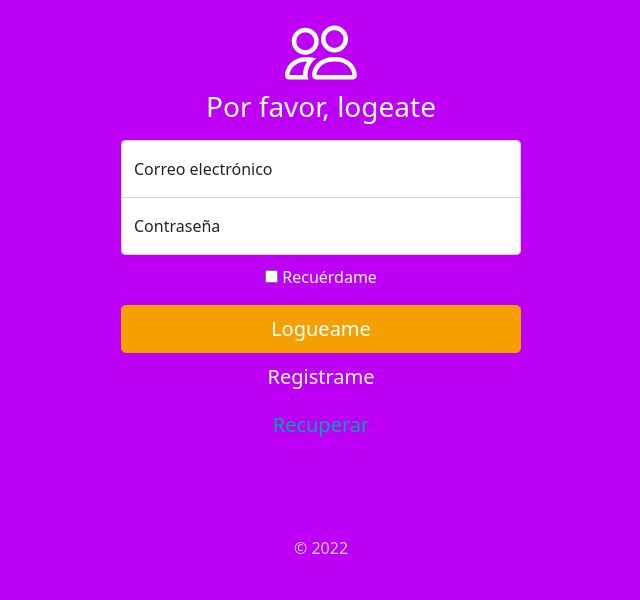
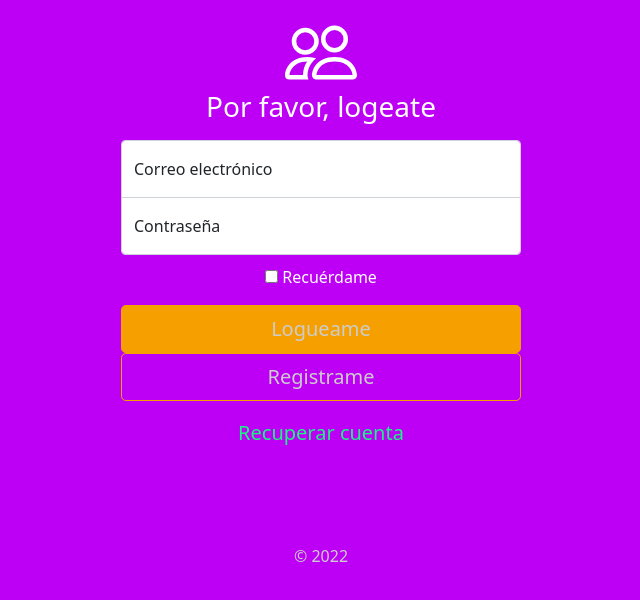
Before and after one commit to Solojaume/Connecting_people, an Angular app in the folder frontend/: page / in a window 1280 px wide. Shown: the top 600 px of the page, without its empty margins (319-959 px from the left). Built offline with nearby package versions, Linux system fonts and the light colour scheme.

Commit message:
Cambios  MENORES

```diff
--- a/frontend/src/app/public/login/login.component.html
+++ b/frontend/src/app/public/login/login.component.html
@@ -1,6 +1,6 @@
 
 <form id="login-form text-center" [formGroup]="formularioLogin" (ngSubmit)="submit()">
-  <h1 class="h3 mb-3 fw-normal white-text">Por favor, logeate</h1>
+  <h1 class="h3 mb-3 fw-normal color-white">Por favor, logeate</h1>
 
   <div class="form-floating">
     <input type="email" formControlName="mail" class="form-control" id="floatingInput" placeholder="name@example.com">
@@ -12,7 +12,7 @@
   </div>
 
   <div class="checkbox mb-3">
-    <label class="white-text">
+    <label class="color-white">
       <input type="checkbox" value="remember-me"> Recuérdame
     </label>
   </div>
--- a/frontend/src/app/public/login/login.component.ts
+++ b/frontend/src/app/public/login/login.component.ts
@@ -32,14 +32,14 @@ export class LoginComponent implements OnInit {
   buttonRegistrame= {
     nombre: "Registrame",
     link: "/register",
-    classCSS:"btn-vacio-primary",
+    classCSS:"btn-vacio-terciario ",
     type: "button"
   };
 
   buttoneRecuperar= {
-    nombre: "Recuperar",
+    nombre: "Recuperar cuenta",
     link: "/recovery",
-    classCSS:"btn-vacio-primary color-quintal",
+    classCSS:"btn-vacio-primary color-secondary mt-2",
     type: "button"
   };
   ngOnInit(): void {
--- a/frontend/src/app/public/public.component.html
+++ b/frontend/src/app/public/public.component.html
@@ -3,10 +3,10 @@
    <div class="col-12">
 
         <div class="form-signin">
-            <svg xmlns="http://www.w3.org/2000/svg" width="72" height="75" fill="currentColor" class="bi bi-people white-text" viewBox="0 0 16 16">
+            <svg xmlns="http://www.w3.org/2000/svg" width="72" height="75" fill="currentColor" class="bi bi-people color-white" viewBox="0 0 16 16">
                 <path d="M15 14s1 0 1-1-1-4-5-4-5 3-5 4 1 1 1 1h8zm-7.978-1A.261.261 0 0 1 7 12.996c.001-.264.167-1.03.76-1.72C8.312 10.629 9.282 10 11 10c1.717 0 2.687.63 3.24 1.276.593.69.758 1.457.76 1.72l-.008.002a.274.274 0 0 1-.014.002H7.022zM11 7a2 2 0 1 0 0-4 2 2 0 0 0 0 4zm3-2a3 3 0 1 1-6 0 3 3 0 0 1 6 0zM6.936 9.28a5.88 5.88 0 0 0-1.23-.247A7.35 7.35 0 0 0 5 9c-4 0-5 3-5 4 0 .667.333 1 1 1h4.216A2.238 2.238 0 0 1 5 13c0-1.01.377-2.042 1.09-2.904.243-.294.526-.569.846-.816zM4.92 10A5.493 5.493 0 0 0 4 13H1c0-.26.164-1.03.76-1.724.545-.636 1.492-1.256 3.16-1.275zM1.5 5.5a3 3 0 1 1 6 0 3 3 0 0 1-6 0zm3-2a2 2 0 1 0 0 4 2 2 0 0 0 0-4z"/>
             </svg>
-            <router-outlet></router-outlet>
+            <router-outlet ></router-outlet>
         </div>
         <p class="mt-5 mb-3 light-text-color">&copy; 2022</p>
    </div>
--- a/frontend/src/app/public/recovery/generate/generate.component.html
+++ b/frontend/src/app/public/recovery/generate/generate.component.html
@@ -1,7 +1,7 @@
-<p>generate works!</p>
-<form [formGroup]="formularioRecovery" (ngSubmit)="submit()">
-    <h1> Recuperar cuenta</h1>
-    <div class="mb-1 form-floating">
+
+<form [formGroup]="formularioRecovery "  (ngSubmit)="submit()">
+    <h1 class="color-white"> Recuperar cuenta</h1>
+    <div class="mb-1 form-floating color-white">
         <input type="email" formControlName="email" class="form-control" id="floatingInput" placeholder="name@example.com">
         <label for="floatingInput">Correo electrónico</label>
     </div>
--- a/frontend/src/app/public/recovery/generate/generate.component.ts
+++ b/frontend/src/app/public/recovery/generate/generate.component.ts
@@ -18,7 +18,7 @@ export class GenerateComponent implements OnInit {
   buttonIrLogin={
     nombre: "Ir a login",
     link: "/",
-    classCSS:"btn-vacio-primary color-quintal",
+    classCSS:"btn-vacio-primary color-secondary mt-2",
     type: "button"
   }
   constructor() { }
--- a/frontend/src/app/public/recovery/recovery.component.html
+++ b/frontend/src/app/public/recovery/recovery.component.html
@@ -1 +1 @@
-<router-outlet></router-outlet>
+<router-outlet class="color-white"></router-outlet>
--- a/frontend/src/app/public/register/register.component.html
+++ b/frontend/src/app/public/register/register.component.html
@@ -1,6 +1,6 @@
 <form id="register-form" [formGroup]="formularioRegistro" (ngSubmit)="submit()">
 
-  <h1 class="h3 mb-3 fw-normal white-text">Por favor, regístrate</h1>
+  <h1 class="h3 mb-3 fw-normal color-white">Por favor, regístrate</h1>
 
   <div class="form-floating">
     <input type="email" formControlName="email" class="form-control" id="floatingInput" placeholder="name@example.com">
@@ -29,8 +29,8 @@
     </label>
   </div>
   <div class="checkbox mb-3">
-    <label class="white-text">
-      <input type="checkbox" value="acepto" > He leído y acepto los términos y condiciones
+    <label class="color-white">
+      <input type="checkbox" value="acepto"> He leído y acepto los términos y condiciones
     </label>
   </div>
 
--- a/frontend/src/app/public/register/register.component.ts
+++ b/frontend/src/app/public/register/register.component.ts
@@ -27,7 +27,7 @@ export class RegisterComponent implements OnInit {
   buttonIrLogin={
     nombre: "Ir a login",
     link: "/",
-    classCSS:"btn-vacio-primary color-quintal",
+    classCSS:"btn-vacio-primary color-secondary mt-2",
     type: "button"
   }
 
--- a/frontend/src/styles.scss
+++ b/frontend/src/styles.scss
@@ -43,8 +43,9 @@ $cuaternario-l:#FA0DA590;
 }
 
 //Color stiles
-.color-white, .white-text{
+.color-white, .white-text .color-secondary-hover:hover{
     @include color();
+
 }
 .color-primary{
     @include color($color:$primary);
@@ -79,13 +80,23 @@ $cuaternario-l:#FA0DA590;
 }
 
 .btn-terciario,.btn-terciario:hover{
-    @include btn($terciario,$white);
+    @include btn($terciario,$lightgray);
+    &:hover{
+        @include btn($terciario,$white);
+    }
+}
+
+.btn-vacio-terciario{
+    @include btn-modular($bc:$terciario,$back:$primary,$c:$lightgray);
+    &:hover{
+        @include btn-modular($bc:$terciario,$back:$primary,$c:$white);
+    }
 }
 
 .btn-vacio-primary{
     @include btn($primary,$white);
     &:hover{
-        @include btn-modular($bc:$cuaternario,$back:$primary,$c:$white);
+        @include btn-modular($bc:$secondary,$back:$primary,$c:$white);
 
     }
 }
```
